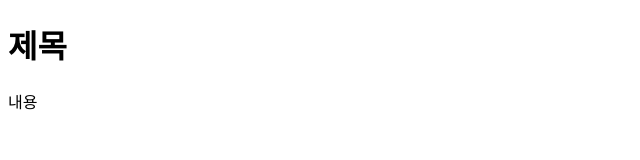
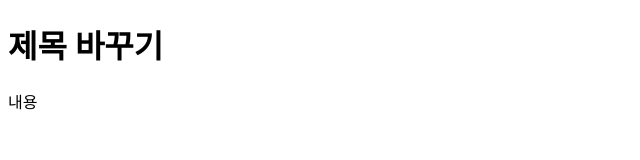
Before and after one commit to tw0862/love-ypu, a plain HTML site: page index.html in a window 1280 px wide. Shown: the whole page, without its empty margins (0-640 px from the left). Drawn offline with Linux system fonts and the light colour scheme.

Commit message:
제목 바꾸기

```diff
--- a/index.html
+++ b/index.html
@@ -6,7 +6,7 @@
   </head>
 
   <body>
-    <h1>제목</h1>
+    <h1>제목 바꾸기</h1>
     <p>내용</p>
   </body>
 </html>
```
